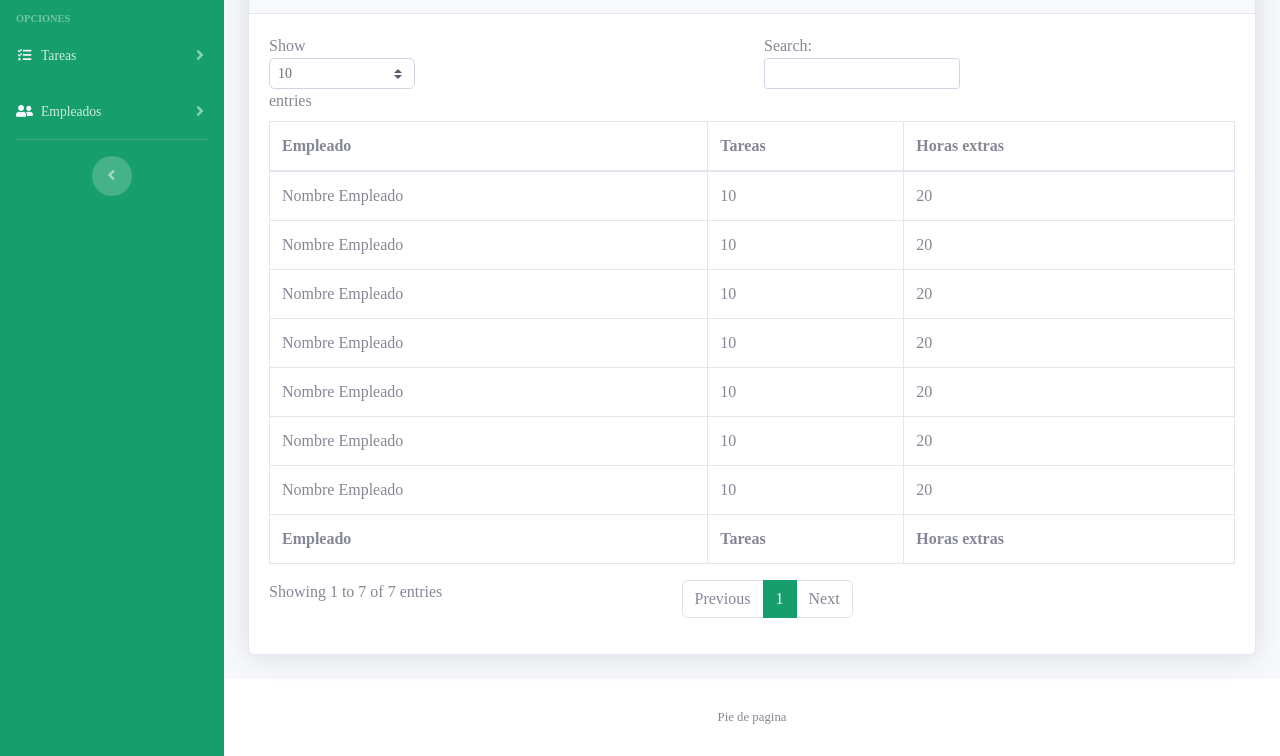
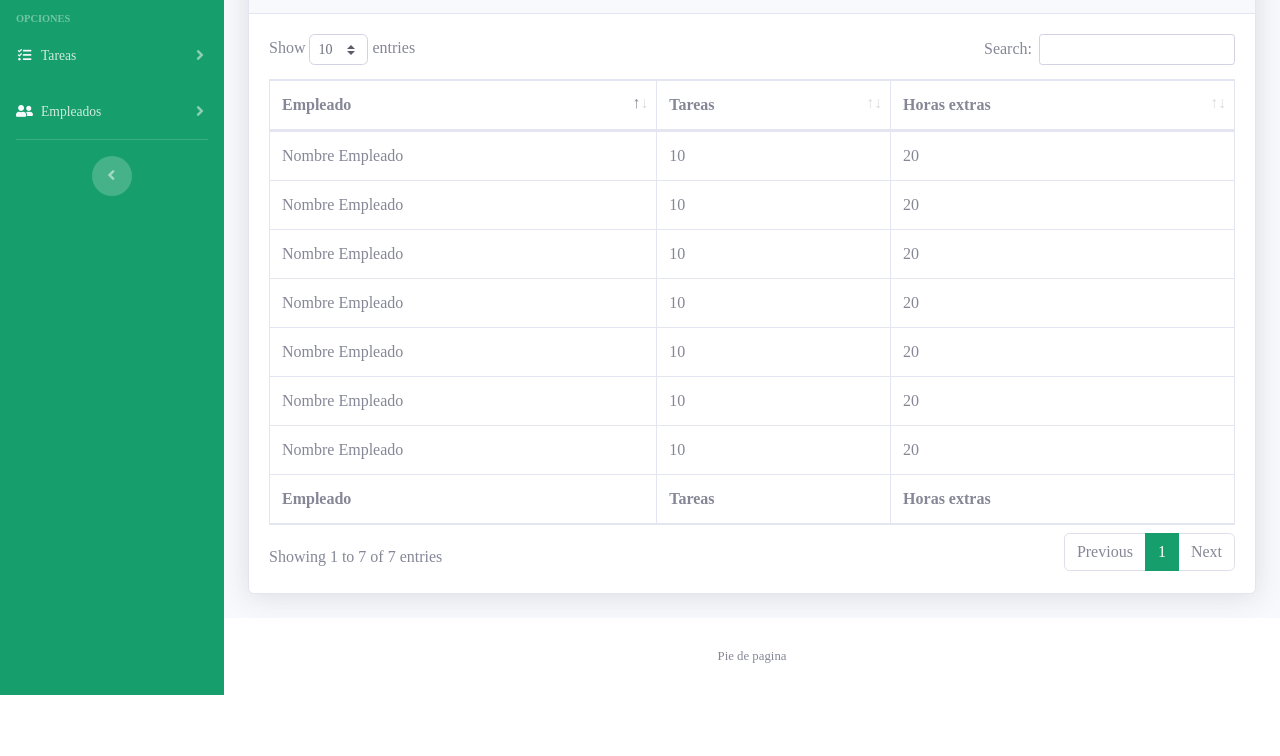
Before and after one commit to Polancou/polancou.github.io, a plain HTML site: page pages/empleados/empleados.html in a window 1280 px wide. Shown: the part 133-889 px from the top of the page. After the commit the page ends 828 px from the top, so only its background shows below. Drawn offline with Linux system fonts and the light colour scheme.

Commit message:
actualizado el estilo

```diff
--- a/pages/empleados/empleados.html
+++ b/pages/empleados/empleados.html
@@ -6,6 +6,7 @@
     <link href="https://fonts.googleapis.com/css?family=Nunito:200,200i,300,300i,400,400i,600,600i,700,700i,800,800i,900,900i"
           rel="stylesheet">
     <link href="../../css/app.css" rel="stylesheet">
+    <link href="../../js/datatables/dataTables.bootstrap4.min.css" rel="stylesheet">
 </head>
 <body id="page-top">
 <div id="wrapper">
@@ -187,6 +188,7 @@
 <script src="../../js/jquery-easing/jquery.easing.min.js"></script>
 <script src="../../js/bootstrap/js/bootstrap.bundle.min.js"></script>
 <script src="../../js/app.js"></script>
+<!-- Page level plugins -->
 <script src="../../js/datatables/jquery.dataTables.min.js"></script>
 <script src="../../js/datatables/dataTables.bootstrap4.min.js"></script>
 
```
